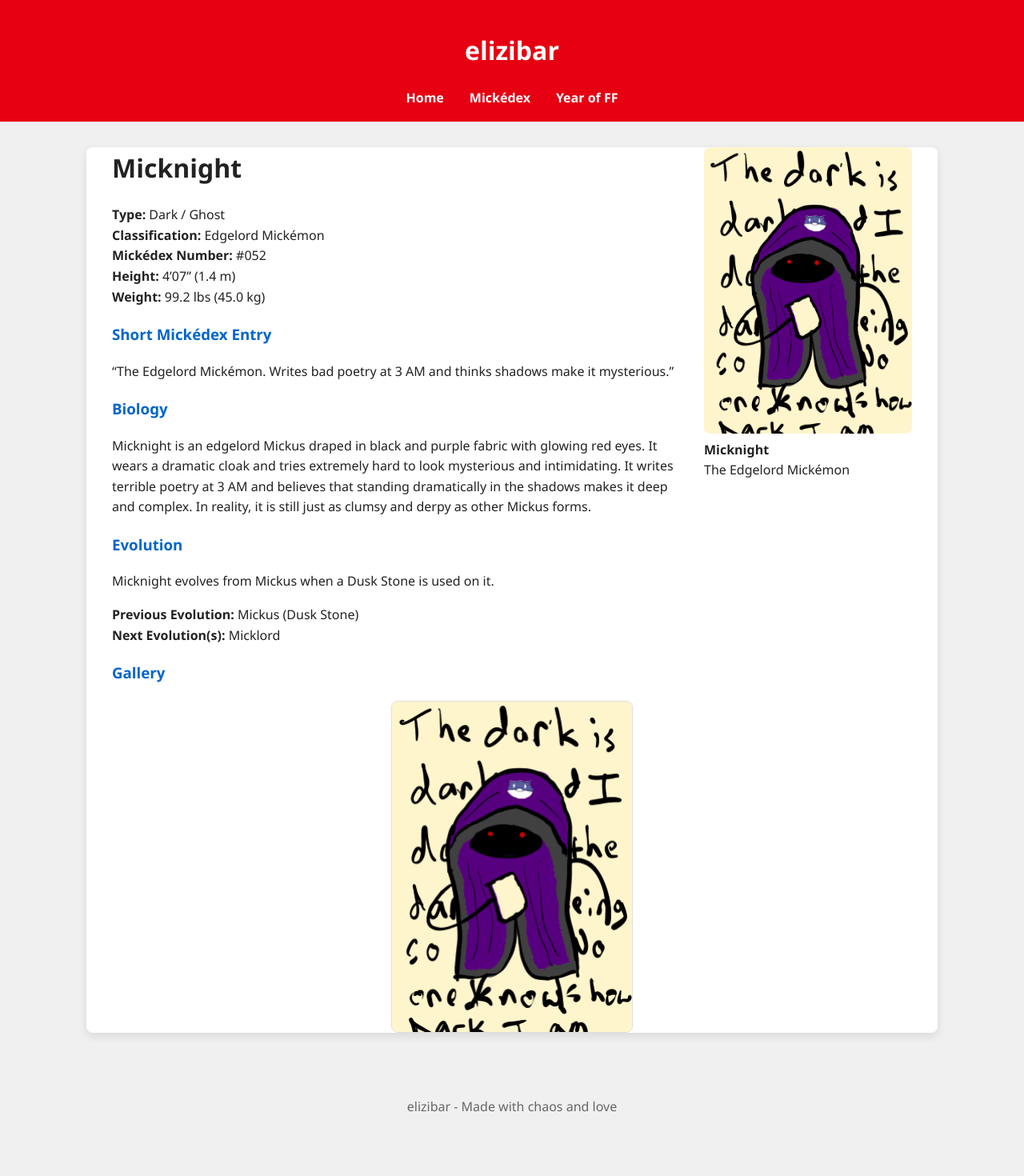
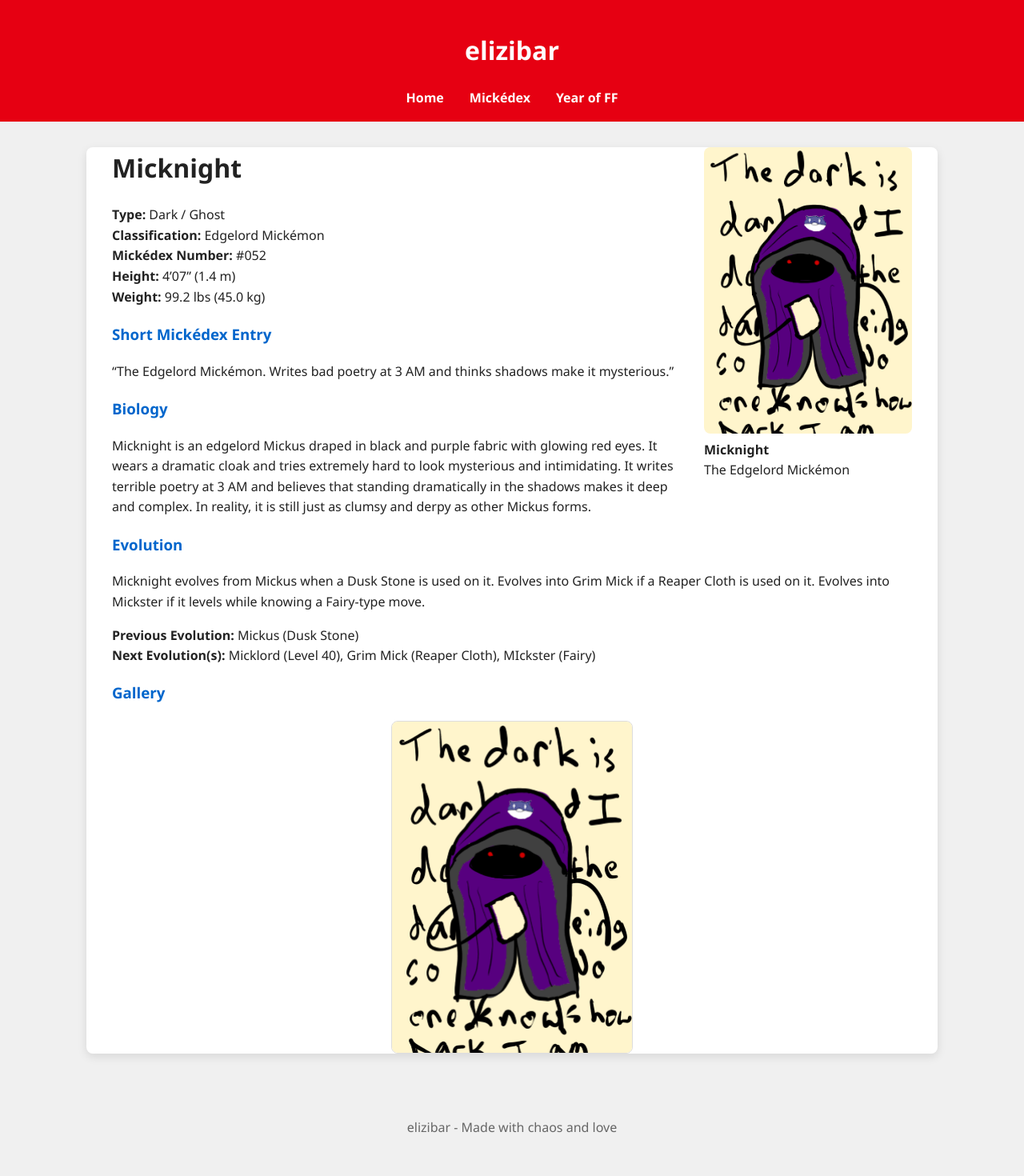
Before and after one commit to elizibar/elizibar.github.io, a Jekyll site: the page built from mickedex/dark/micknight.md, in a window 1280 px wide. Shown: the whole page at 80% size. Built offline with Jekyll 4.4.1, drawn with Linux system fonts in a browser that asks for light colours; before the commit the page ends 1445 px from its top, so only the background shows below that.

Commit message:
dark text updates

```diff
--- a/mickedex/dark/micknight.md
+++ b/mickedex/dark/micknight.md
@@ -25,10 +25,10 @@ Micknight is an edgelord Mickus draped in black and purple fabric with glowing r
 
 ### Evolution
 
-Micknight evolves from Mickus when a Dusk Stone is used on it.
+Micknight evolves from Mickus when a Dusk Stone is used on it.  Evolves into Grim Mick if a Reaper Cloth is used on it.  Evolves into Mickster if it levels while knowing a Fairy-type move.
 
 **Previous Evolution:** Mickus (Dusk Stone)
-**Next Evolution(s):** Micklord
+**Next Evolution(s):** Micklord (Level 40), Grim Mick (Reaper Cloth), MIckster (Fairy)
 
 ### Gallery
 ![Micknight](/assets/images/micknight.png){:width="30%" style="display: block; margin: 20px auto; border: 1px solid #ddd; border-radius: 8px;"}
```
Also changed, not shown: mickedex/dark/grim-mick.md (+2 -2 lines), mickedex/dark/micklord.md (+2 -2 lines), mickedex/dark/micksterious.md (+1 -1 lines).
